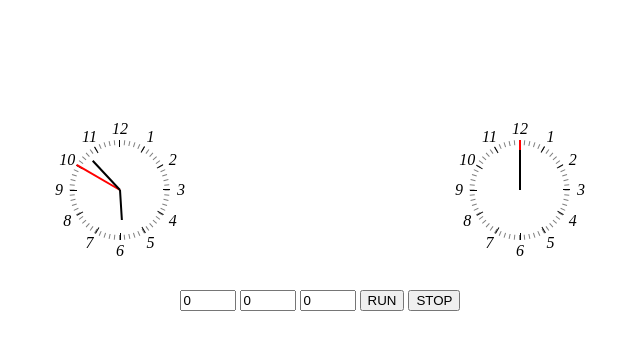
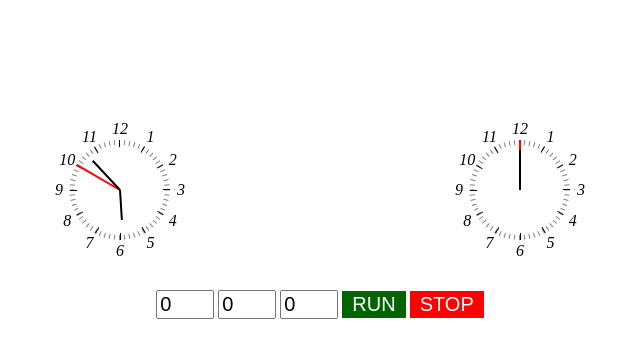
Before and after one commit to Lexasem/Lexasem.github.io, a plain HTML site: page clock/index.html in a window 1280 px wide. Shown: the whole page, without its empty margins (320-960 px from the left). Drawn offline with Linux system fonts and the light colour scheme.

Commit message:
remove clock input restrictions

```diff
--- a/clock/index.html
+++ b/clock/index.html
@@ -14,8 +14,33 @@
             display: flex;
             justify-content: space-around;
         }
-        .controls{
+
+        .controls {
             text-align: center;
+        }
+        .controls input{
+            width: 50px;
+            font-size: 20px;
+        }
+        .controls button{
+            font-size: 20px;
+            padding: 2px 10px;
+            text-transform: uppercase;
+            outline: none;
+            border: none;
+            cursor: pointer;
+        }
+        .controls button:active{
+            color: gray;
+        }
+
+        .run{
+            background: darkgreen;
+            color: white;
+        }
+        .stop{
+            background: red;
+            color: white;
         }
 
         .clock {
@@ -117,15 +142,14 @@
 </div>
 <div class="controls">
     <!--suppress HtmlFormInputWithoutLabel -->
-    <input class="hr-input" type="number" max="23" min="0" value="0">
+    <input class="hr-input" type="number" value="0">
     <!--suppress HtmlFormInputWithoutLabel -->
-    <input class="min-input" type="number" max="59" min="0" value="0">
+    <input class="min-input" type="number" value="0">
     <!--suppress HtmlFormInputWithoutLabel -->
-    <input class="sec-input" type="number" max="59" min="0" value="0">
+    <input class="sec-input" type="number" value="0">
     <button class="run">RUN</button>
     <button class="stop">STOP</button>
 </div>
-
 
 
 </body>
@@ -182,6 +206,19 @@
             }
             if (currentTime[1] >= 60) {
                 currentTime[0]++;
+            }
+
+            if (currentTime[2] < 0) {
+                currentTime[2] = 59;
+                currentTime[1]--;
+            }
+            if (currentTime[1] < 0) {
+                currentTime[1] = 59;
+                currentTime[0]--;
+            }
+
+            if (currentTime[0] < 0) {
+                currentTime[0] = 23;
             }
 
             currentTime[0] = currentTime[0] % 24;
```
